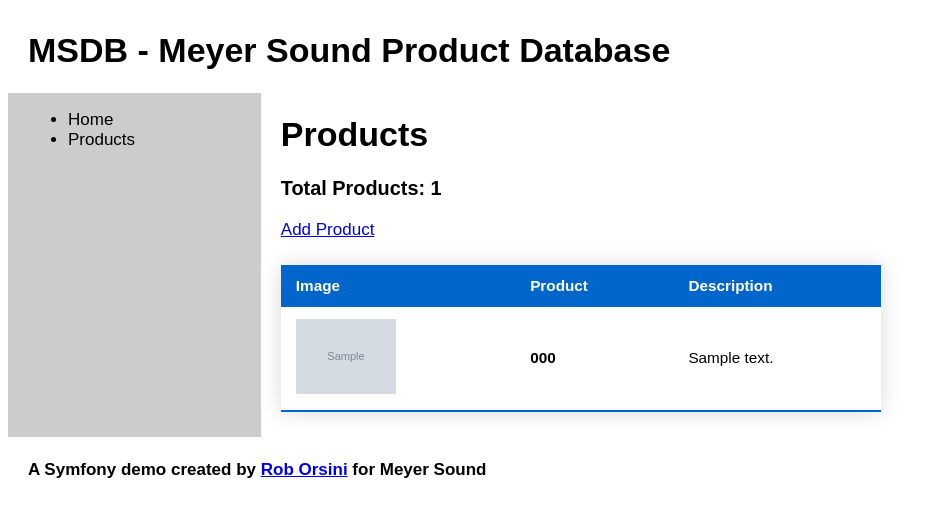
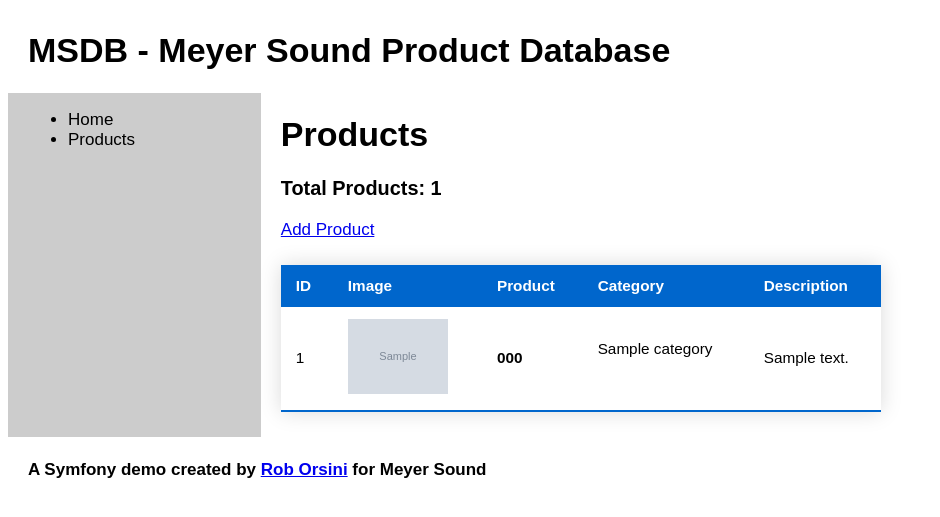
Before and after one commit to rorsini/meyer_sound, a Symfony app: template templates/product/index.html.twig in a window 1280 px wide. Shown: the top 517 px of the page, without its empty margins (0-940 px from the left). Run offline with Twig, Linux system fonts and the light colour scheme; the template is opened without the code that fills it: most values are stand-ins (such as "Sample title", 1, 10 or a date in 2020); grey boxes marked "Sample" are stand-in pictures; some libraries are stand-ins or nearby versions.

Commit message:
display categories

```diff
--- a/src/DataFixtures/AppFixtures.php
+++ b/src/DataFixtures/AppFixtures.php
@@ -66,13 +66,12 @@ class AppFixtures extends Fixture
 
             foreach($item[5] as $cat) {
 
-              if (!in_array($cat, $cat_cache)) {
+              $category = $manager->getRepository(Category::Class)->findOneByName($cat);
+              if (!$category) {
                 $category = new Category();
                 $category->setName($cat);
                 $manager->persist($category);
-                array_push($cat_cache, $cat);
               }
-
               $product->addCategory($category);
             }
 
--- a/templates/product/index.html.twig
+++ b/templates/product/index.html.twig
@@ -9,16 +9,24 @@
 <table class="styled-table">
   <thead>
     <tr>
+      <th>ID</th>
       <th>Image</th>
       <th>Product</th>
+      <th>Category</th>
       <th>Description</th>
     </tr>
   </thead>
   <tbody>
     {% for product in products %}
       <tr>
+        <td>{{ product.id }}</td>
         <td><img src="{{ product.imageUrl }}" width="100px" /></td>
         <td><strong>{{ product.code }}</strong></td>
+        <td>
+          {% for category in product.getCategory() %}
+              {{ category.name }}<br/><br/>
+          {% endfor %}
+        </td>
         <td>{{ product.description }}</td>
       </tr>
     {% endfor %}
```
